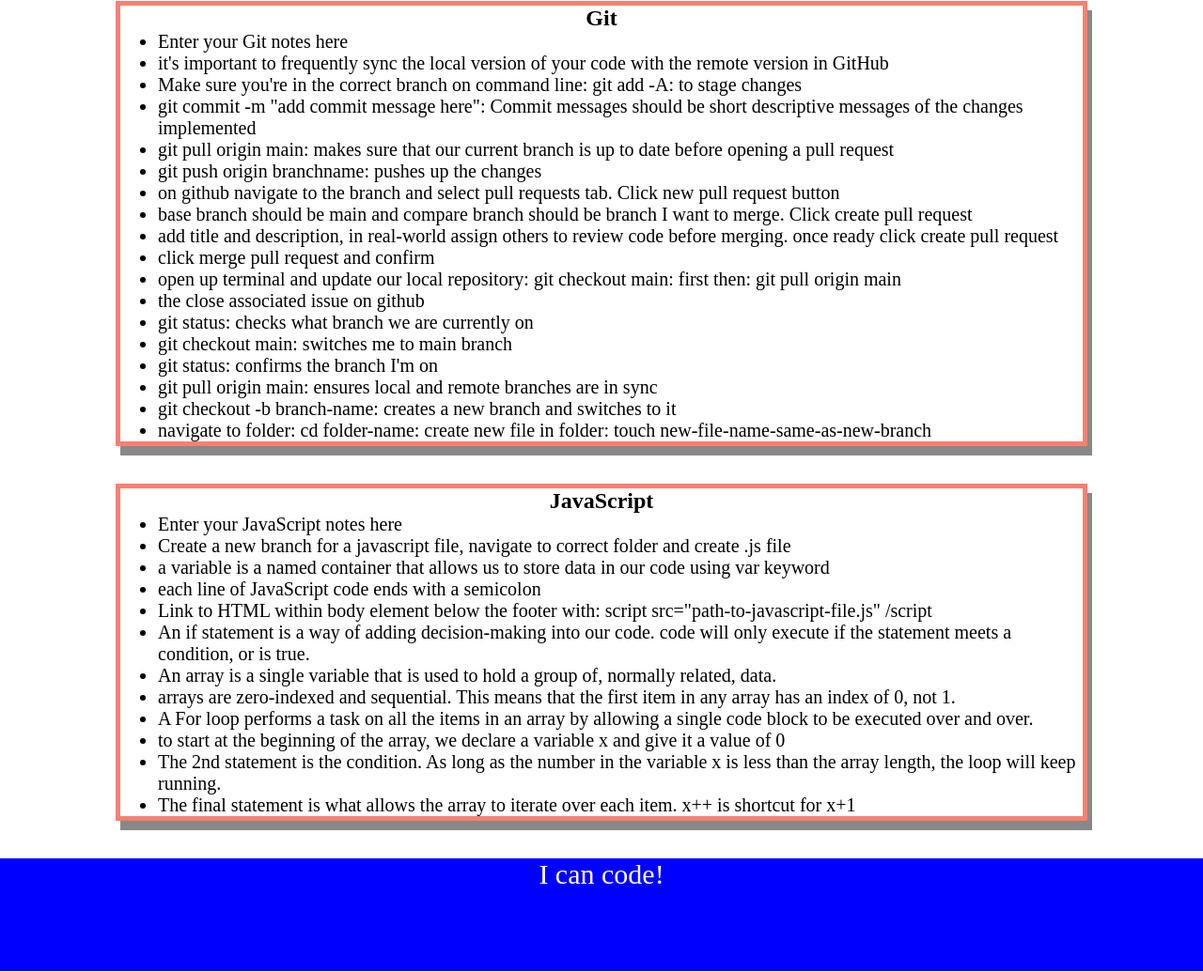
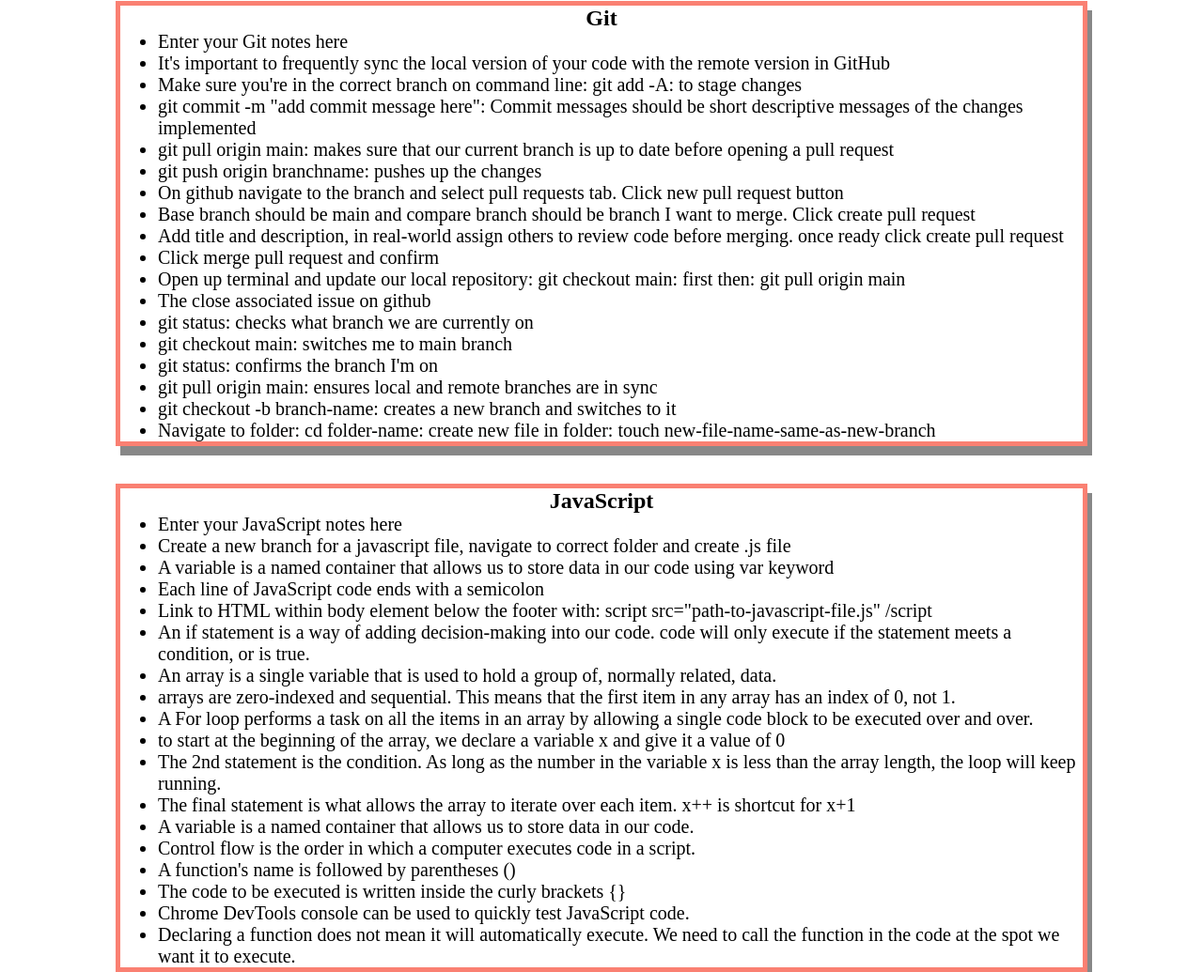
Before and after one commit to bentiger1904/prework-study-guide, a plain HTML site: page index.html in a window 1280 px wide. Shown: the part 635-1670 px from the top of the page at 94% size. Drawn offline with Linux system fonts and the light colour scheme.

Commit message:
javascript code changed

```diff
--- a/assets/script.js
+++ b/assets/script.js
@@ -1,17 +1,24 @@
 var topics = ['HTML', 'CSS', 'Git', 'JavaScript'];
+var randomTopic = topics[Math.floor(Math.random() * topics.length)];
+function listTopics() {
 for(var x = 0; x < topics.length; x++) {
     console.log(topics[x]);
    }
-   /*
-if (topic === 'HTML') {
+}
+function selectTopics() {
+if (randomTopic === 'HTML') {
  console.log("Let's study HTML!");
-} else if (topic === 'CSS') {
+} else if (randomTopic === 'CSS') {
  console.log("Let's study CSS!");
-} else if (topic === 'Git') {
+} else if (randomTopic === 'Git') {
  console.log("Let's study Git!");
-} else if (topic === 'JavaScript') {
+} else if (randomTopic === 'JavaScript') {
  console.log("Let's study JavaScript!");
 } else {
  console.log('Please try again!');
 }
-*/
+}
+console.log('Here are the topics we learned through Prework:');
+listTopics()
+console.log('Which topic should we study first?');
+selectTopics()
--- a/index.html
+++ b/index.html
@@ -41,23 +41,23 @@
         <h2>Git</h2>
      <ul>
        <li>Enter your Git notes here</li>
-       <li>it's important to frequently sync the local version of your code with the remote version in GitHub</li>
+       <li>It's important to frequently sync the local version of your code with the remote version in GitHub</li>
        <li>Make sure you're in the correct branch on command line: git add -A: to stage changes</li>
        <li>git commit -m "add commit message here": Commit messages should be short descriptive messages of the changes implemented</li>
        <li>git pull origin main: makes sure that our current branch is up to date before opening a pull request</li>
        <li>git push origin branchname: pushes up the changes</li>
-       <li>on github navigate to the branch and select pull requests tab. Click new pull request button</li>
-       <li>base branch should be main and compare branch should be branch I want to merge. Click create pull request</li>
-       <li>add title and description, in real-world assign others to review code before merging. once ready click create pull request</li>
-       <li>click merge pull request and confirm</li>
-       <li>open up terminal and update our local repository: git checkout main: first then: git pull origin main</li>
-       <li>the close associated issue on github</li>
+       <li>On github navigate to the branch and select pull requests tab. Click new pull request button</li>
+       <li>Base branch should be main and compare branch should be branch I want to merge. Click create pull request</li>
+       <li>Add title and description, in real-world assign others to review code before merging. once ready click create pull request</li>
+       <li>Click merge pull request and confirm</li>
+       <li>Open up terminal and update our local repository: git checkout main: first then: git pull origin main</li>
+       <li>The close associated issue on github</li>
        <li>git status: checks what branch we are currently on</li>
     <li>git checkout main: switches me to main branch</li>
     <li>git status: confirms the branch I'm on</li>
     <li>git pull origin main: ensures local and remote branches are in sync</li>
     <li>git checkout -b branch-name: creates a new branch and switches to it</li>
-    <li>navigate to folder: cd folder-name: create new file in folder: touch new-file-name-same-as-new-branch</li>
+    <li>Navigate to folder: cd folder-name: create new file in folder: touch new-file-name-same-as-new-branch</li>
      </ul>
       </section>
       <section class="card" id="javascript-section">
@@ -65,8 +65,8 @@
         <ul>
           <li>Enter your JavaScript notes here</li>
           <li>Create a new branch for a javascript file, navigate to correct folder and create .js file</li>
-          <li>a variable is a named container that allows us to store data in our code using var keyword</li>
-          <li>each line of JavaScript code ends with a semicolon</li>
+          <li>A variable is a named container that allows us to store data in our code using var keyword</li>
+          <li>Each line of JavaScript code ends with a semicolon</li>
           <li>Link to HTML within body element below the footer with: script src="path-to-javascript-file.js" /script</li>
           <li>An if statement is a way of adding decision-making into our code. code will only execute if the statement meets a condition, or is true.</li>
           <li>An array is a single variable that is used to hold a group of, normally related, data.</li>
@@ -75,6 +75,12 @@
           <li>to start at the beginning of the array, we declare a variable x and give it a value of 0</li>
           <li>The 2nd statement is the condition. As long as the number in the variable x is less than the array length, the loop will keep running.</li>
           <li>The final statement is what allows the array to iterate over each item. x++ is shortcut for x+1</li>
+          <li>A variable is a named container that allows us to store data in our code.</li>
+          <li>Control flow is the order in which a computer executes code in a script.</li>
+          <li>A function's name is followed by parentheses ()</li>
+          <li>The code to be executed is written inside the curly brackets {}</li>
+          <li>Chrome DevTools console can be used to quickly test JavaScript code.</li>
+          <li>Declaring a function does not mean it will automatically execute. We need to call the function in the code at the spot we want it to execute.</li>
         </ul>
       </section>
     </main>
```
